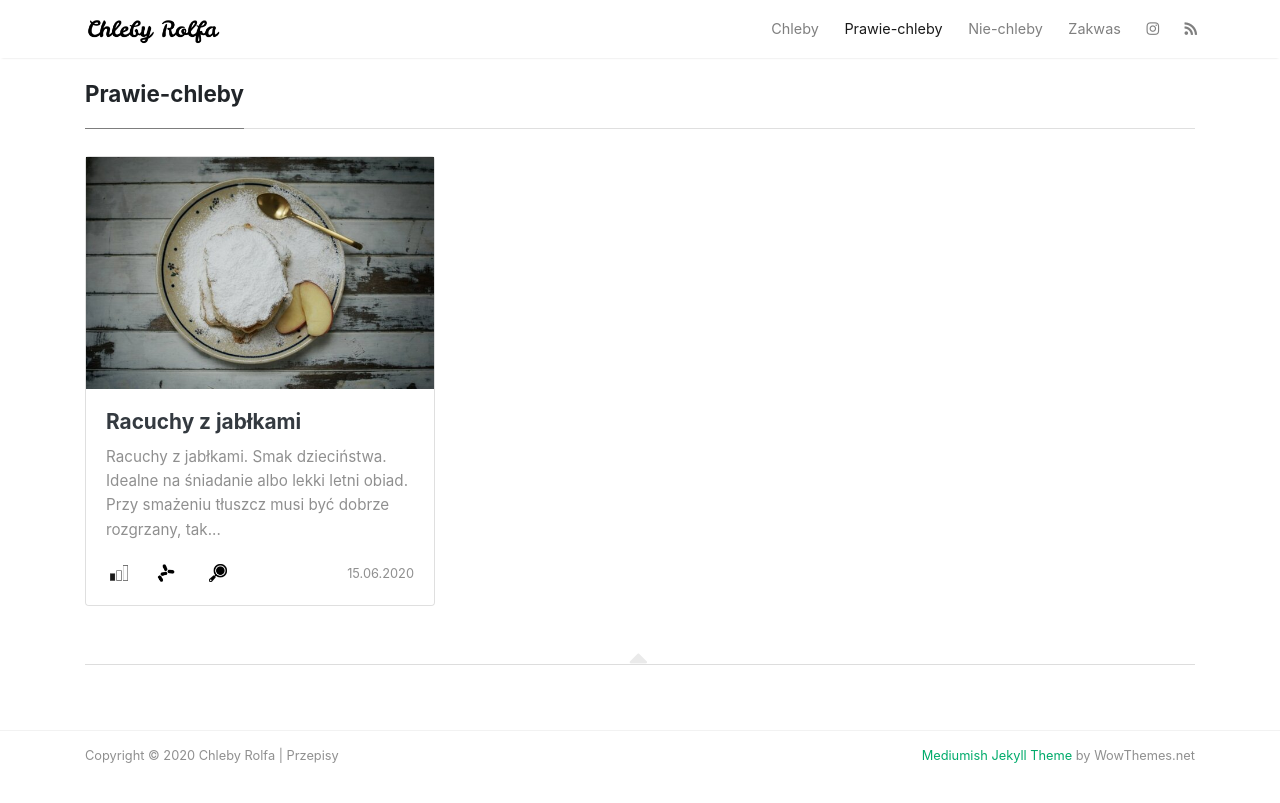
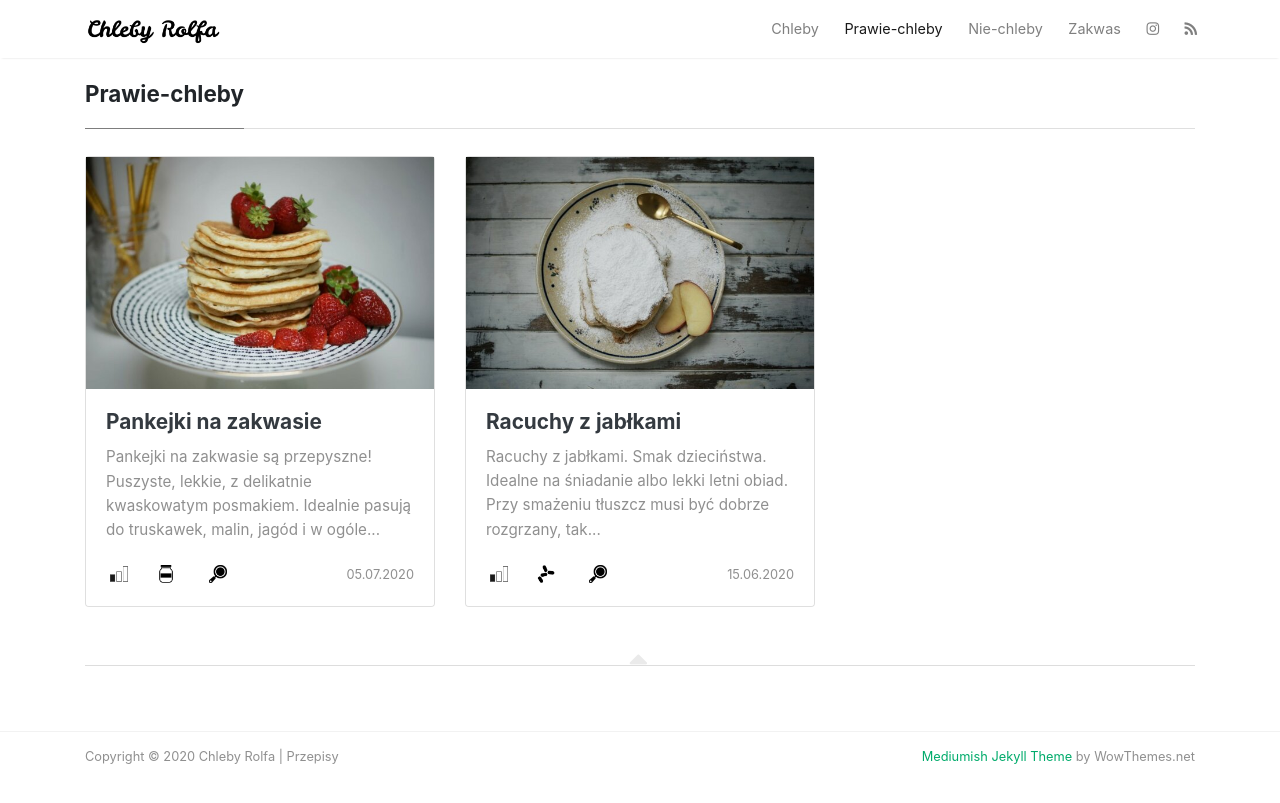
Before and after one commit to leszko/chlebyrolfa.github.io, a Jekyll site: the page built from _pages/prawie-chleby.html, in a window 1280 px wide. Shown: the top 803 px of the page. Built offline with Jekyll 4.4.1, drawn with Linux system fonts in a browser that asks for light colours; nearby versions of some CDN libraries; part of the change alters nothing that is shown.

Commit message:
Pankejki na zakwasie (#19)

```diff
--- a/_pages/zakwas.md
+++ b/_pages/zakwas.md
@@ -80,7 +80,7 @@ Spróbuj dokarmić zakwas jeszcze raz. Jeśli przez **16 godzin dalej nie bąbel
 
 #### Co mogę zrobić z zakwasem jak nie piekę chleba?
 
-Jeśli dokarmiasz zakwas i nie pieczesz chleba (albo po prostu zostały Ci resztki zakwasu) to możesz wymieszać je z **1 jajkiem i podmażyć na patelni**. Powstanie bardzo smaczna potrawa w smaku przypominająca pierogi leniwe. Polecam z masłem i cukrem!
+Jeśli dokarmiasz zakwas i nie pieczesz chleba (albo po prostu zostały Ci resztki zakwasu) to możesz wymieszać je z **1 jajkiem i podmażyć na patelni**. Powstanie bardzo smaczna potrawa w smaku przypominająca pierogi leniwe. Polecam z masłem i cukrem! Innym bardzo dobrym sposobem wykorzystania nadmiaru zakwasu są [pankejki na zakwasie]({% post_url 2020-07-05-pankejki-na-zakwasie %}).
 
 -----
 
--- /dev/null
+++ b/_posts/2020-07-05-pankejki-na-zakwasie.md
@@ -0,0 +1,79 @@
+---
+layout: post
+image:  assets/images/blog/2020-07-05-pankejki-na-zakwasie/pankejki-na-zakwasie.jpg
+image-small:  assets/images/blog/2020-07-05-pankejki-na-zakwasie/pankejki-na-zakwasie-small.jpg
+title: Pankejki na zakwasie
+description: Przepis na pankejki na zakwasie. Zdrowe puszyste placki na zakwasie, które można podać z ulubionymi dodatkami. Szybkie danie śniadaniowe utrzymane w duchu zero waste.
+tags: zakwas prosty patelnia proszek-do-pieczenia
+categories: prawie-chleby
+source-title: VitaLivesFree (Fluffy Sourdough Pancake Recipe)
+source-link: https://youtu.be/JLXkCXHO3s4
+amount: 14-16 pankejków
+---
+
+-----
+
+Pankejki na zakwasie są przepyszne! Puszyste, lekkie, z delikatnie kwaskowatym posmakiem. Idealnie pasują do truskawek, malin, jagód i w ogóle wszystkich owoców. Do tego syrop klonowy albo bita śmietana i na prawdę nic więcej w życiu nie trzeba! Różnią się od zwykłych pankejków tym, że podstawą jest [zakwas żytnio-pszenny]({{ site.baseurl }}/zakwas) zamiast zwykłej mąki. Możesz taki zakwas specjalnie przygotować albo zużyć taki, który akurat i tak musisz dokarmić. Zamiast wyrzucać, zużyj do pankejków. Wszystko w duchu zero waste!
+
+-----
+
+## Składniki
+
+#### Zakwas
+
+* 130 g mąki pszennej
+* 65 g mąki żytniej
+* 1 łyżka zakwasu
+* 215 g wody
+
+#### Ciasto
+
+* zakwas
+* 2 jajka
+* 1 torebka cukru waniliowego (16 g)
+* 1/2 łyżeczki soli
+* 1/2 łyżeczki sody oczyszczonej
+* 2 łyżeczki proszku do pieczenia
+* 4 łyżki masła
+
+
+#### Dodatkowo
+
+* olej do wysmarowania patelni
+
+-----
+
+## W skrócie
+
+1. Wieczorem wymieszaj **składniki na zakwas** i odstaw na **noc**
+2. Rano do zakwasu dodaj **wszystkie składniki na ciasto**
+3. **Wymieszaj** delikatnie rózgą
+4. Rozgrzej **patelnię z olejem** i rozetrzyj olej ręcznikiem papierowym
+5. **Smaż z dwóch stron** aż będą rumiane
+
+-----
+
+## Przepis szczegółowy
+
+1\. W misce wymieszaj **wszystkie składniki na zakwas** i zostaw na **noc** w temperaturze pokojowej.
+
+Alternatywnie, jeśli hodujesz zakwas w dużym słoiku, to możesz pominąć ten krok i rano zużyć tę cześć hodowanego zakwasu, która normalnie byłaby do wyrzucenia przy standardowym dokarmianiu.\\
+Na przykład, hodujesz zakwas w słoiku 150 g. Wtedy rano odkładasz do miski 130 g zakwasu. W słoiku zostaje 20 g i po prostu najnormalniej zakwas dokarmiasz. Natomiast 130 g dopełniasz odpowiednio mąką pszenną i wodą tak, żeby w sumie było tyle co w przepisie. I używasz tego do pankejków. Zero waste.
+
+![Pankejki na zakwasie - Zakwas](/assets/images/blog/2020-07-05-pankejki-na-zakwasie/pankejki-na-zakwasie-zakwas.jpg)
+
+2\. Rano rozpuść **4 łyżki masła na patelni** i następnie dodaj do zakwasu **wszystkie pozostałe składniki na ciasto** (rozpuszczone masło, jajka, cukier waniliowy, sól, sodę oczyszczoną i proszek do pieczenia).
+
+![Pankejki na zakwasie - Składniki](/assets/images/blog/2020-07-05-pankejki-na-zakwasie/pankejki-na-zakwasie-skladniki.jpg)
+
+3\. **Wymieszaj** wszystko **rózgą**. Masa powinna być dobrze rozmieszana, ale mieszaj delikatnie, żeby wyrośnięty zakwas nie opadł i dalej był puszysty.
+
+![Pankejki na zakwasie - Masa](/assets/images/blog/2020-07-05-pankejki-na-zakwasie/pankejki-na-zakwasie-masa.jpg)
+
+4\. Rozgrzej **patelnię z olejem** i kiedy będzie gorąca to zetrzyj olej ręcznikiem papierowym. Chodzi o to, żeby patelnia była śliska, ale pankejki były smażone bez oleju.
+
+5\. **Nakładaj ciasto** łyżką. Na dużej patelni powinny zmieścić się trzy pankejki. **Smaż z jednej strony**, aż z góry będzie widać bąbelki powietrza, a z dołu pankejk będzie przyrumieniony. Wtedy **obróć na drugą stronę** i **smaż do zarumienienia**.
+
+Podawaj z owocami, syropem klonowym, bitą śmietaną albo cukrem pudrem.
+
+![Pankejki na zakwasie](/assets/images/blog/2020-07-05-pankejki-na-zakwasie/pankejki-na-zakwasie-gotowe.jpg)
```
Also changed, not shown: assets/images/blog/2020-07-05-pankejki-na-zakwasie/pankejki-na-zakwasie-gotowe.jpg (added), assets/images/blog/2020-07-05-pankejki-na-zakwasie/pankejki-na-zakwasie-masa.jpg (added), assets/images/blog/2020-07-05-pankejki-na-zakwasie/pankejki-na-zakwasie-skladniki.jpg (added), assets/images/blog/2020-07-05-pankejki-na-zakwasie/pankejki-na-zakwasie-small.jpg (added), assets/images/blog/2020-07-05-pankejki-na-zakwasie/pankejki-na-zakwasie-zakwas.jpg (added), assets/images/blog/2020-07-05-pankejki-na-zakwasie/pankejki-na-zakwasie.jpg (added).
